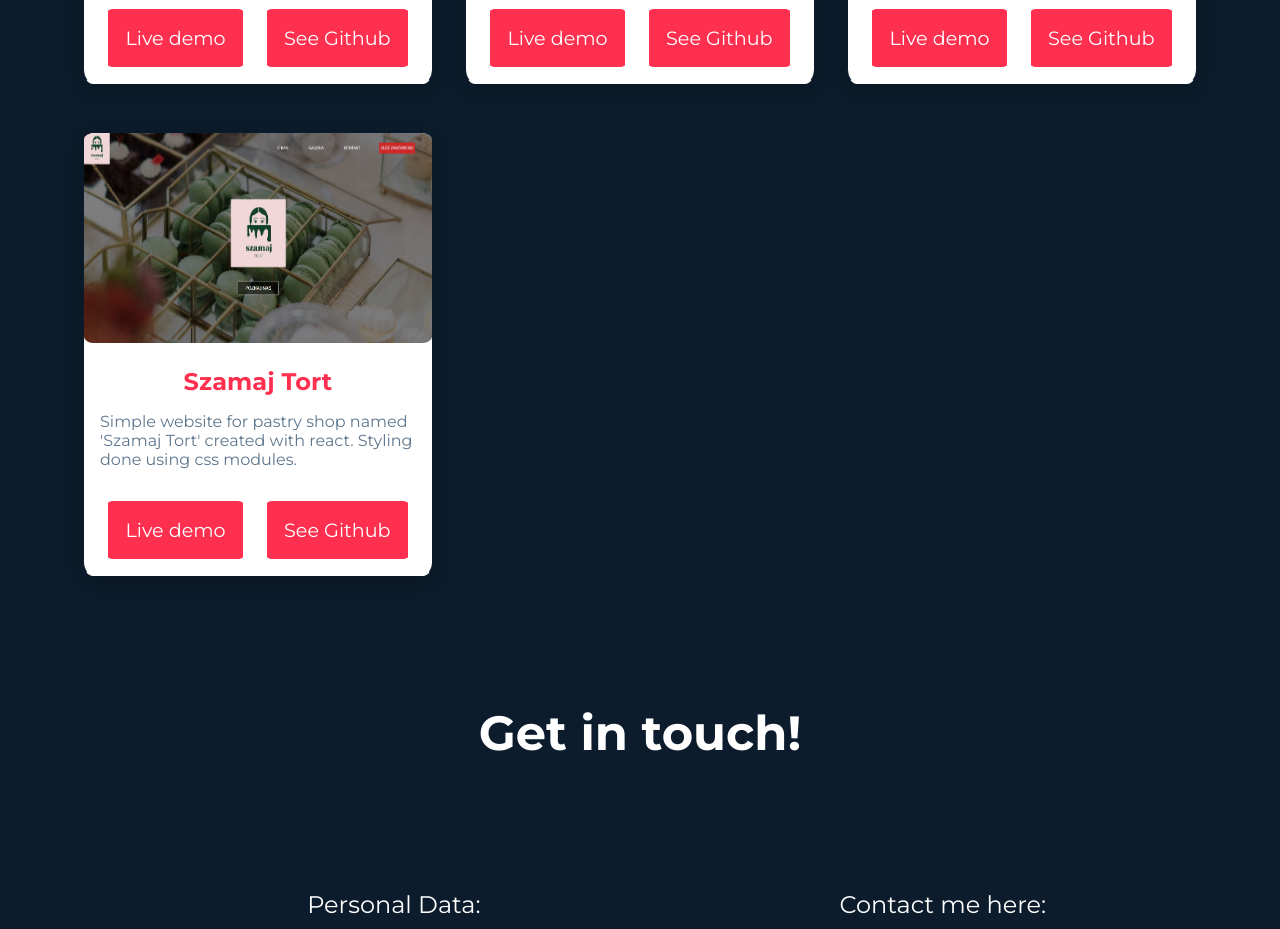
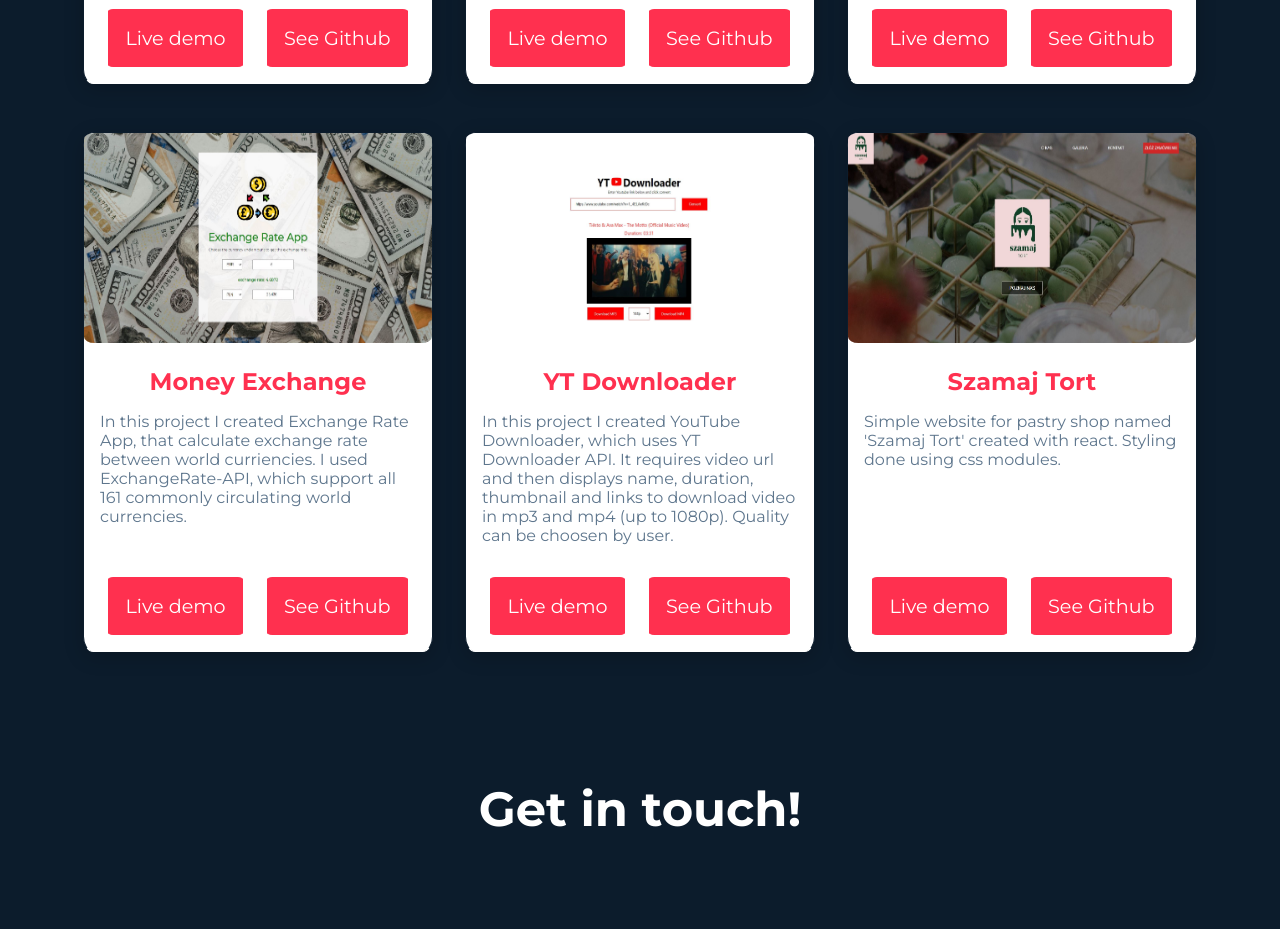
Before and after one commit to fstawicki/fstawicki_portfolio, a React (Create React App) app: page / in a window 1280 px wide. Shown: the part 3060-3989 px from the top of the page. Built offline with nearby package versions, Linux system fonts and the light colour scheme.

Commit message:
added cards for new projects - money exchange app and yt downloader

```diff
--- a/src/components/Projects.jsx
+++ b/src/components/Projects.jsx
@@ -6,6 +6,8 @@ import { StyledProjects } from './styles/Projects.styled';
 import imagePortfolio from '../assets/images/portfolio.jpg';
 import imageMercedes from '../assets/images/mercedes.jpg';
 import imageCocktail from '../assets/images/cocktails.jpg';
+import imageMoney from '../assets/images/moneybig.jpg';
+import imageYT from '../assets/images/ytbig.jpg';
 import imageSzamaj from '../assets/images/szamaj.jpg';
 
 const Projects = (props) => {
@@ -41,11 +43,29 @@ const Projects = (props) => {
             github={'https://github.com/fstawicki/OnTheRocks'}
           />
           <Card
+            title={'Money Exchange'}
+            image={imageMoney}
+            alt={'Money Exchange App demo'}
+            description={'In this project I created Exchange Rate App, that calculate exchange rate between world curriencies. I used ExchangeRate-API, which support all 161 commonly circulating world currencies.'}
+            area={'card4'}
+            link={'https://exchangemoneyapp.netlify.app/'}
+            github={'https://github.com/fstawicki/ExchangeRateApp'}
+          />
+          <Card
+            title={'YT Downloader'}
+            image={imageYT}
+            alt={'YT Downloader demo'}
+            description={'In this project I created YouTube Downloader, which uses YT Downloader API. It requires video url and then displays name, duration, thumbnail and links to download video in mp3 and mp4 (up to 1080p). Quality can be choosen by user.'}
+            area={'card5'}
+            link={'https://ytdownloadermp3mp4.netlify.app'}
+            github={'https://github.com/fstawicki/YTdownloader'}
+          />
+          <Card
             title={'Szamaj Tort'}
             image={imageSzamaj}
             alt={'Szamaj Tort demo'}
             description={"Simple website for pastry shop named 'Szamaj Tort' created with react. Styling done using css modules."}
-            area={'card4'}
+            area={'card6'}
             link={'#https://szamaj-tort.netlify.app/'}
             github={'https://github.com/fstawicki/SzamajTort'}
           />
--- a/src/components/styles/Projects.styled.jsx
+++ b/src/components/styles/Projects.styled.jsx
@@ -13,7 +13,7 @@ export const StyledProjects = styled.div`
         grid-column-gap: 2rem;
         grid-template-areas:
         ". card1 card2 card3 ."
-        ". card4 . . .";
+        ". card4 card5 card6 .";
 
         .PageTitle{
             grid-area: PageTitle;
@@ -22,7 +22,8 @@ export const StyledProjects = styled.div`
         @media (max-width: 1250px){
             grid-template-areas:
             ". card1 card2 ."
-            ". card3 card4 .";
+            ". card3 card4 ."
+            ". card5 card6 .";
             grid-template-columns: auto 350px 350px auto;
             grid-row-gap: 2rem;
             grid-column-gap: 2rem;
@@ -33,7 +34,9 @@ export const StyledProjects = styled.div`
                 ". card1 ."
                 ". card2 ."
                 ". card3 ."
-                ". card4 .";
+                ". card4 ."
+                ". card5 ."
+                ". card6 .";
             grid-template-columns: auto 350px auto;
             grid-row-gap: 2rem;
             grid-column-gap: 0;
```
Also changed, not shown: src/assets/images/moneybig.jpg (added), src/assets/images/ytbig.jpg (added).
